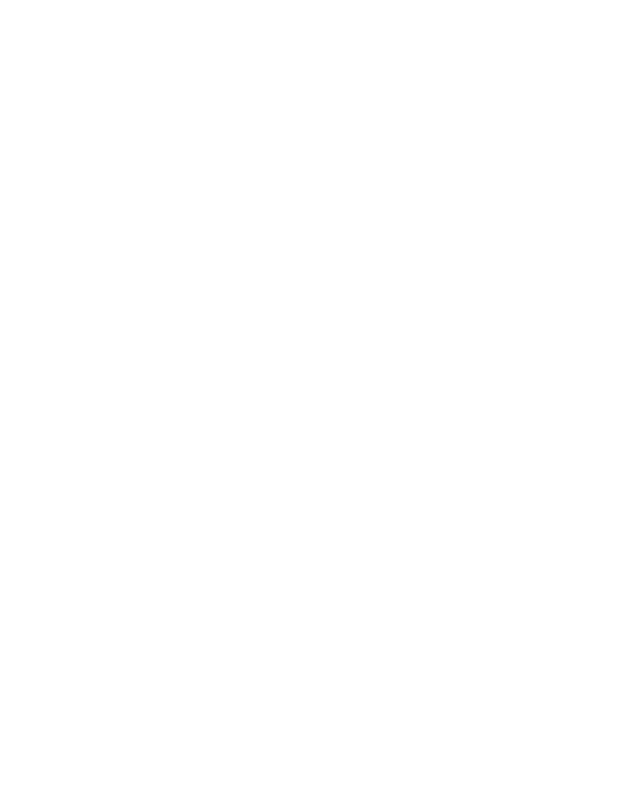
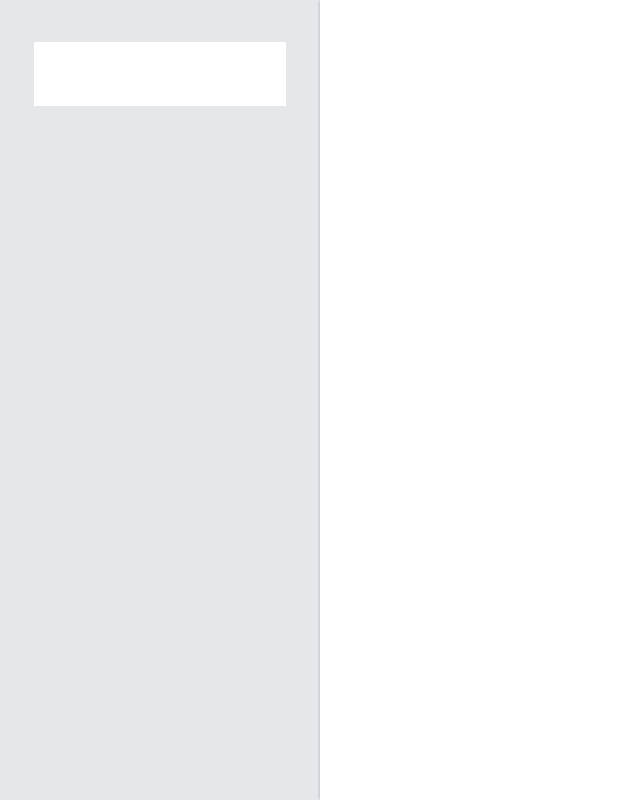
Before and after one commit to LincolnAtkinson/To-Do-List, a website: page index.html in a window 1280 px wide. Shown: the whole page, without its empty margins (0-640 px from the left). Drawn offline with Linux system fonts and the light colour scheme.

Commit message:
started side bar

```diff
--- a/index.html
+++ b/index.html
@@ -8,6 +8,8 @@
         <script src="main.js"></script>
     </head>
     <body>
-
+        <div class="bg-gray-200 w-3/12 h-screen border-r-gray-300 border-2 flex justify-center py-10">
+            <input type="text" class="w-4/5 h-16"></input>
+        </div>
     </body>
 </html>
```
Also changed, not shown: app.css.
